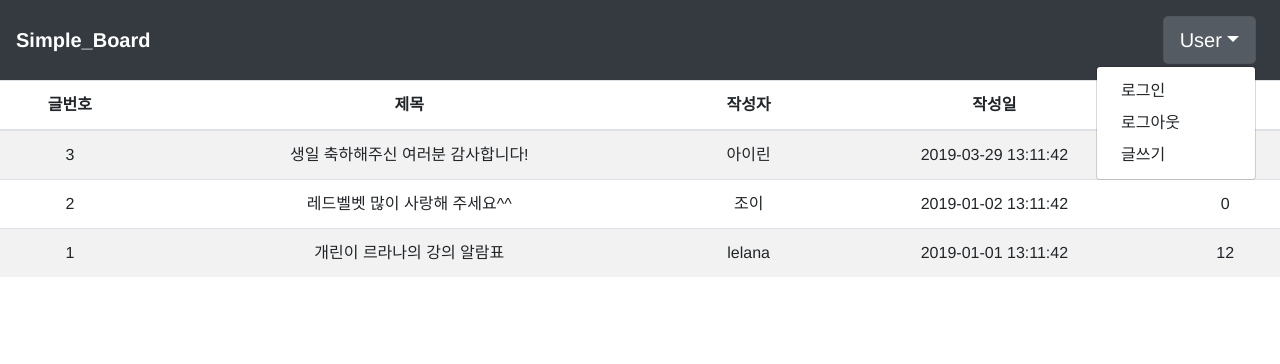
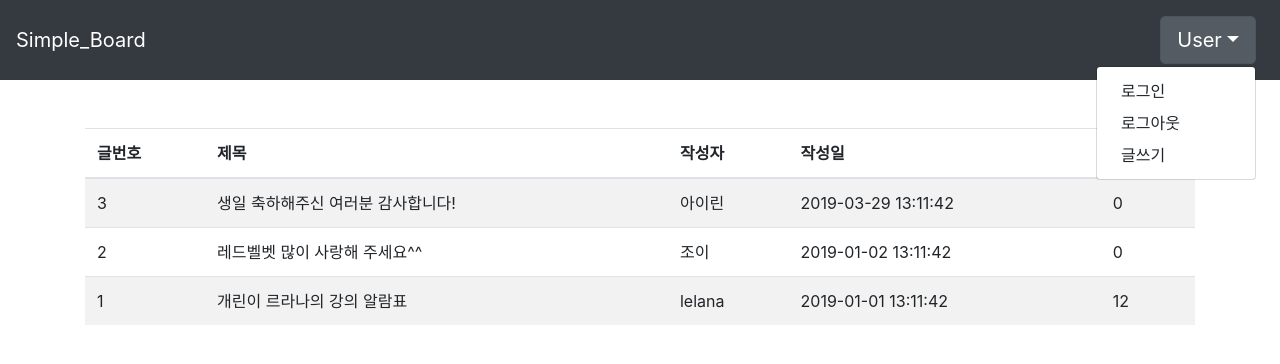
Before and after one commit to onooff/simple_board, a Vue app in the folder front/: page / in a window 1280 px wide. Both pictures are taken after a click on the button "User". Shown: the top 364 px of the page. Built offline with nearby package versions, Linux system fonts and the light colour scheme.

Commit message:
메인 페이지 수정

```diff
--- a/front/src/App.vue
+++ b/front/src/App.vue
@@ -1,24 +1,24 @@
 <template>
   <div id="app">
-    <L_Header />
-    <div id="content" class="content">
+    <app-header />
+    <div id="content" class="my-5">
       <router-view></router-view>
     </div>
   </div>
 </template>
 <script>
-import L_Header from "@/components/layout/Header.vue";
+import AppHeader from "@/layout/AppHeader.vue";
 
 export default {
   name: "App",
   components: {
-    L_Header,
+    AppHeader,
   },
 };
 </script>
 
 <style>
-#app {
+/* #app {
   font-family: Avenir, Helvetica, Arial, sans-serif;
   -webkit-font-smoothing: antialiased;
   -moz-osx-font-smoothing: grayscale;
@@ -38,4 +38,35 @@ nav a {
 nav a.router-link-exact-active {
   color: #42b983;
 }
+body {
+  background: #2a2e32;
+}
+
+.text-small {
+  font-size: 0.9rem;
+}
+
+a {
+  color: inherit;
+  text-decoration: none;
+  transition: all 0.3s;
+}
+
+a:hover,
+a:focus {
+  text-decoration: none;
+}
+
+.form-control {
+  background: #212529;
+  border-color: #545454;
+}
+
+.form-control:focus {
+  background: #212529;
+}
+
+footer {
+  background: #212529;
+} */
 </style>
--- /dev/null
+++ b/front/src/layout/AppHeader.vue
@@ -0,0 +1,16 @@
+<template>
+  <b-navbar toggleable type="dark" variant="dark">
+    <b-navbar-brand href="/">Simple_Board</b-navbar-brand>
+
+    <b-dropdown size="lg" text="User" class="m-2" right>
+      <b-dropdown-item-button>로그인</b-dropdown-item-button>
+      <b-dropdown-item-button>로그아웃</b-dropdown-item-button>
+      <b-dropdown-item-button>글쓰기</b-dropdown-item-button>
+    </b-dropdown>
+  </b-navbar>
+</template>
+<script>
+export default {};
+</script>
+
+<style></style>
--- a/front/src/views/board/BoardList.vue
+++ b/front/src/views/board/BoardList.vue
@@ -1,4 +1,5 @@
 <template>
+  <div class="container pt-lg-md">
     <div>
       <b-table
         striped
@@ -7,6 +8,7 @@
         :fields="fields"
         @row-clicked="rowClick"
       ></b-table>
+    </div>
   </div>
 </template>
 
```
Lines whose indentation alone changed are shown as unchanged.
